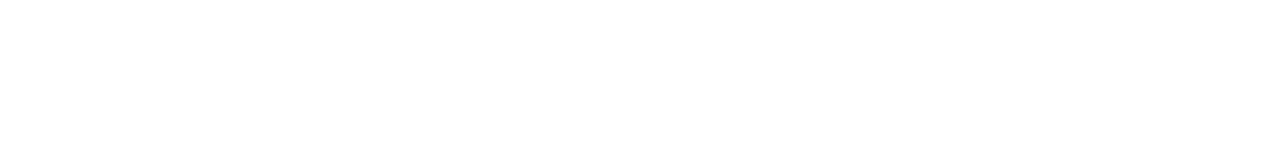
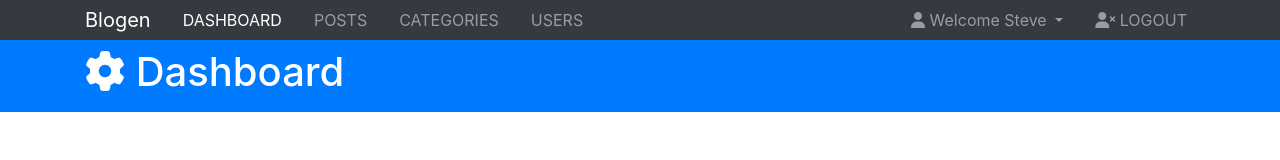
Before and after one commit to steveanthony999/udemy-traversy-bootstrap-blogen, a plain HTML site: page index.html in a window 1280 px wide. Drawn offline with nearby package versions, Linux system fonts and the light colour scheme.

Commit message:
added nav and main header

```diff
--- a/index.html
+++ b/index.html
@@ -12,10 +12,75 @@
     />
     <link rel="stylesheet" href="css/style.css" />
 
-    <title>Bootstrap Theme</title>
+    <title>Blogen</title>
   </head>
   <body>
     <!-- Start Here -->
+    <nav class="navbar navbar-expand-sm navbar-dark bg-dark p-0">
+      <div class="container">
+        <a href="index.html" class="navbar-brand">Blogen</a>
+        <button
+          class="navbar-toggler"
+          data-toggle="collapse"
+          data-target="#navbarCollapse"
+        >
+          <span class="navbar-toggler-icon"></span>
+        </button>
+        <div class="collapse navbar-collapse" id="navbarCollapse">
+          <ul class="navbar-nav">
+            <li class="nav-item px-2">
+              <a href="index.html" class="nav-link active">DASHBOARD</a>
+            </li>
+            <li class="nav-item px-2">
+              <a href="posts.html" class="nav-link">POSTS</a>
+            </li>
+            <li class="nav-item px-2">
+              <a href="categories.html" class="nav-link">CATEGORIES</a>
+            </li>
+            <li class="nav-item px-2">
+              <a href="users.html" class="nav-link">USERS</a>
+            </li>
+          </ul>
+
+          <ul class="navbar-nav ml-auto">
+            <li class="nav-item dropdown mr-3">
+              <a
+                href="#"
+                class="nav-link dropdown-toggle"
+                data-toggle="dropdown"
+              >
+                <i class="fas fa-user"></i> Welcome Steve
+              </a>
+              <div class="dropdown-menu">
+                <a href="profile.html" class="dropdown-item"
+                  ><i class="fas fa-user-circle"></i> PROFILE</a
+                >
+                <a href="settings.html" class="dropdown-item"
+                  ><i class="fas fa-cog"></i> SETTINGS</a
+                >
+              </div>
+            </li>
+            <li class="nav-item">
+              <a href="login.html" class="nav-link"
+                ><i class="fas fa-user-times"></i> LOGOUT</a
+              >
+            </li>
+          </ul>
+        </div>
+      </div>
+    </nav>
+
+    <!-- HEADER -->
+    <header id="main-header" class="py-2 bg-primary text-white">
+      <div class="container">
+        <div class="row">
+          <div class="col-md-6">
+            <h1><i class="fas fa-cog"></i> Dashboard</h1>
+          </div>
+        </div>
+      </div>
+    </header>
+
     <script
       src="https://code.jquery.com/jquery-3.5.1.min.js"
       integrity="sha256-9/aliU8dGd2tb6OSsuzixeV4y/faTqgFtohetphbbj0="
```
